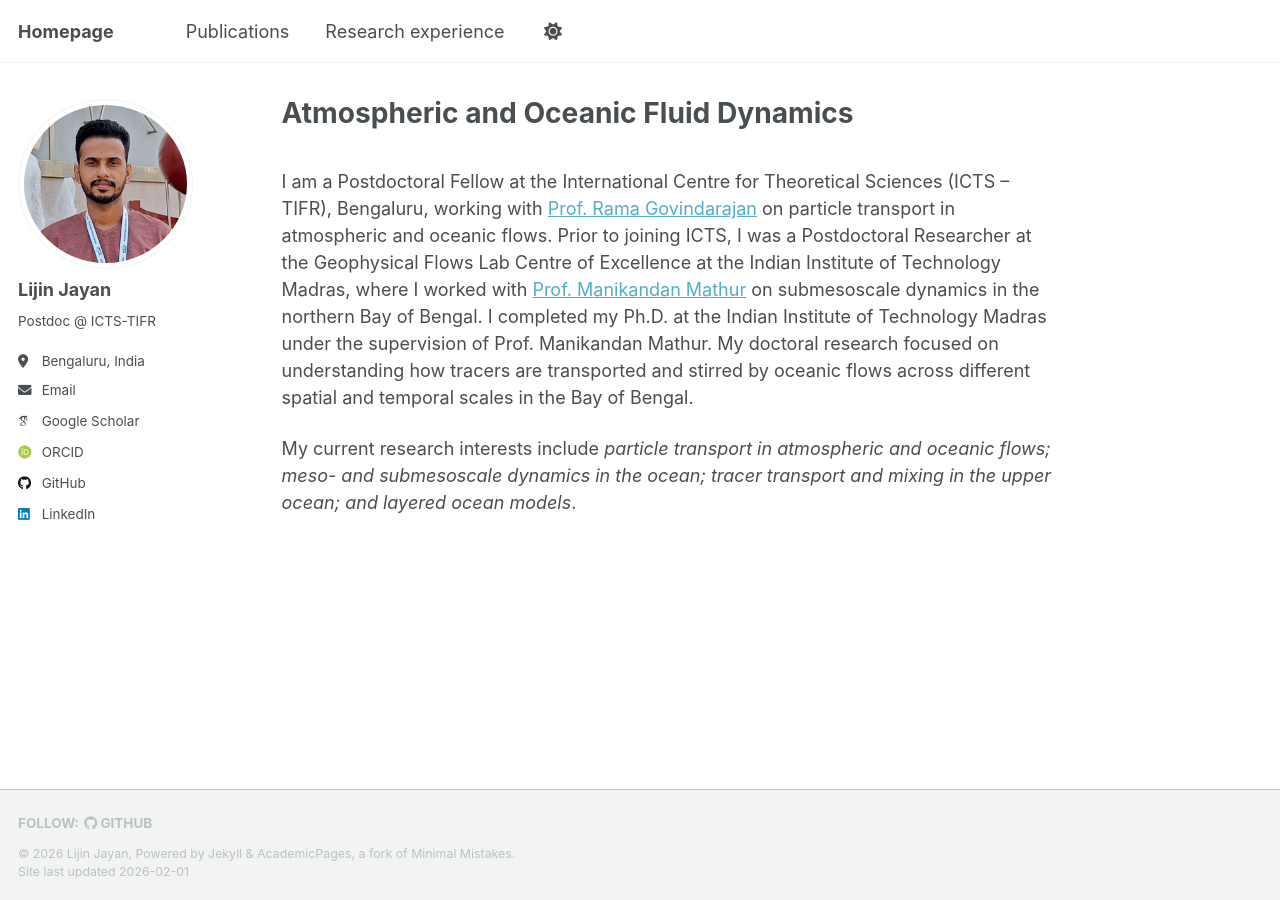
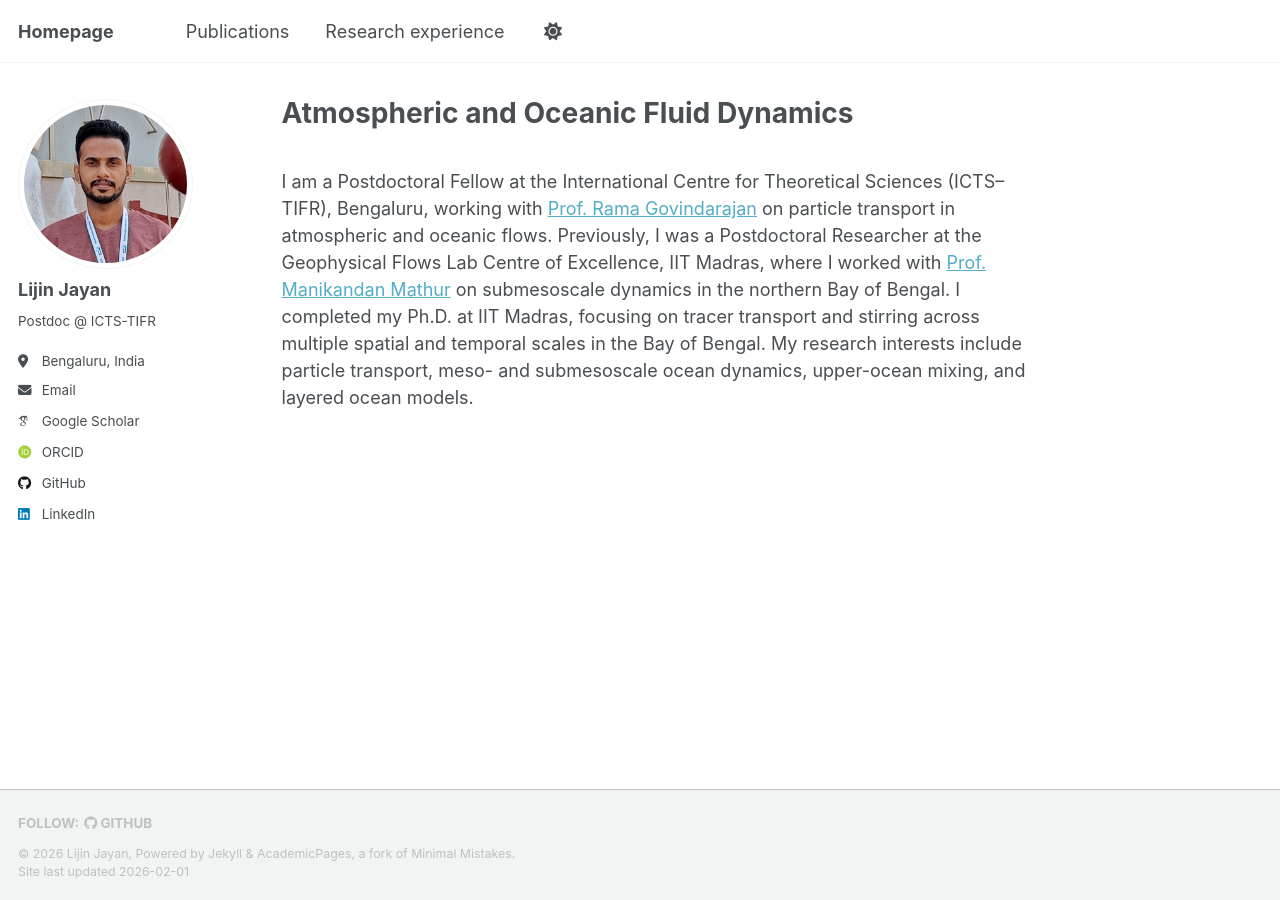
Before and after one commit to ljayan/ljayan.github.io, a Jekyll site: the page built from _pages/about.md, in a window 1280 px wide. Built offline with Jekyll 4.4.1, drawn with Linux system fonts in a browser that asks for light colours; some web fonts are replaced.

Commit message:
Update about.md

```diff
--- a/_pages/about.md
+++ b/_pages/about.md
@@ -7,6 +7,4 @@ redirect_from:
   - /about.html
 ---
 <br>
-I am a Postdoctoral Fellow at the International Centre for Theoretical Sciences (ICTS – TIFR), Bengaluru, working with [Prof. Rama Govindarajan](https://www.icts.res.in/people/rama-govindarajan) on particle transport in atmospheric and oceanic flows. Prior to joining ICTS, I was a Postdoctoral Researcher at the Geophysical Flows Lab Centre of Excellence at the Indian Institute of Technology Madras, where I worked with [Prof. Manikandan Mathur](https://scholar.google.co.in/citations?user=QbrM7-gAAAAJ&hl=en) on submesoscale dynamics in the northern Bay of Bengal. I completed my Ph.D. at the Indian Institute of Technology Madras under the supervision of Prof. Manikandan Mathur. My doctoral research focused on understanding how tracers are transported and stirred by oceanic flows across different spatial and temporal scales in the Bay of Bengal.
-
-My current research interests include *particle transport in atmospheric and oceanic flows; meso- and submesoscale dynamics in the ocean; tracer transport and mixing in the upper ocean; and layered ocean models*.
+I am a Postdoctoral Fellow at the International Centre for Theoretical Sciences (ICTS–TIFR), Bengaluru, working with [Prof. Rama Govindarajan](https://www.icts.res.in/people/rama-govindarajan) on particle transport in atmospheric and oceanic flows. Previously, I was a Postdoctoral Researcher at the Geophysical Flows Lab Centre of Excellence, IIT Madras, where I worked with [Prof. Manikandan Mathur](https://scholar.google.co.in/citations?user=QbrM7-gAAAAJ&hl=en) on submesoscale dynamics in the northern Bay of Bengal. I completed my Ph.D. at IIT Madras, focusing on tracer transport and stirring across multiple spatial and temporal scales in the Bay of Bengal. My research interests include particle transport, meso- and submesoscale ocean dynamics, upper-ocean mixing, and layered ocean models.
```
